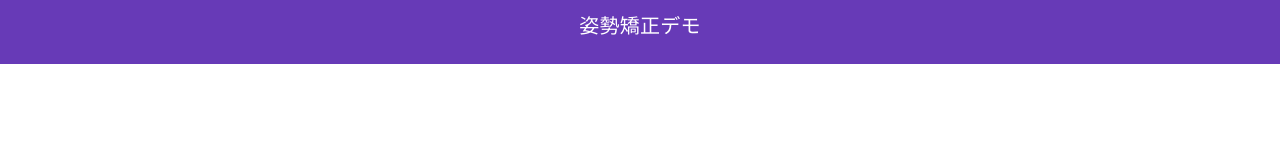
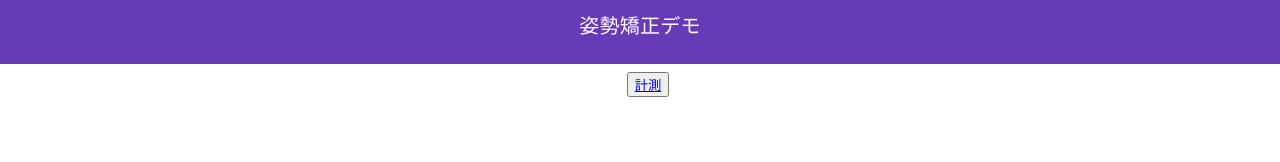
Before and after one commit to kntWT/posture-collection, an Angular app in the folder client/: page / in a window 1280 px wide. Shown: the top 162 px of the page. Built offline with nearby package versions, Linux system fonts and the light colour scheme.

Commit message:
ホームからmeasureに飛べるようにした

```diff
--- a/client/src/app/app-routing.module.ts
+++ b/client/src/app/app-routing.module.ts
@@ -1,8 +1,10 @@
 import { NgModule } from '@angular/core';
 import { RouterModule, Routes } from '@angular/router';
 import { VideoComponent } from './video/video.component';
+import { HomeComponent } from './home/home.component';
 
 const routes: Routes = [
+  { path: "", component: HomeComponent},
   { path: "measure", component: VideoComponent },
 ];
 
--- a/client/src/app/app.module.ts
+++ b/client/src/app/app.module.ts
@@ -6,10 +6,12 @@ import { AppComponent } from './app.component';
 import { BrowserAnimationsModule } from '@angular/platform-browser/animations';
 import { HeaderComponent } from './header/header.component';
 import { VideoComponent } from './video/video.component';
+import { HomeComponent } from './home/home.component';
 
 @NgModule({
   declarations: [
     AppComponent,
+    HomeComponent,
   ],
   imports: [
     BrowserModule,
--- /dev/null
+++ b/client/src/app/home/home.component.html
@@ -0,0 +1,5 @@
+<div class="container">
+    <button>
+        <a routerLink="/measure">計測</a>
+    </button>
+</div>
--- /dev/null
+++ b/client/src/app/home/home.component.scss
@@ -0,0 +1,5 @@
+.container {
+    width: 100%;
+    margin: 8px;
+    text-align: center;
+}
```
Also changed, not shown: client/src/app/home/home.component.ts (added, +10 -0 lines), 1 other file (tests, documents, lock files or other folders).
